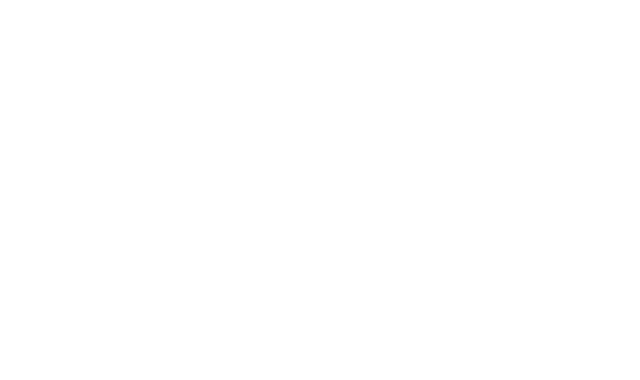
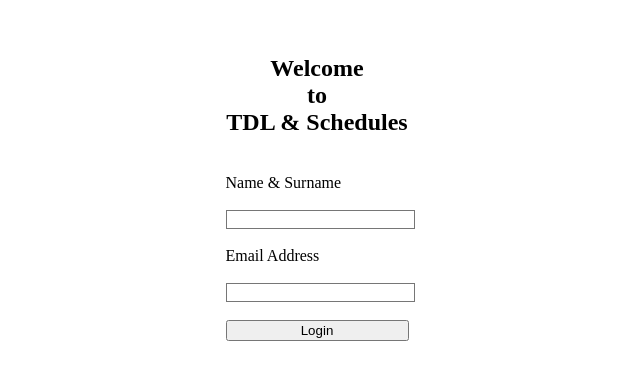
Before and after one commit to Musa-Ndhlovu/Capstone_Project, a React (Vite) app in the folder ToDo-App/: page / in a window 1280 px wide. Shown: the part 220-600 px from the top of the page, without its empty margins (323-963 px from the left). Built offline with nearby package versions, Linux system fonts and the light colour scheme.

Commit message:
App.jsx and LoginPage update

```diff
--- a/ToDo-App/src/App.jsx
+++ b/ToDo-App/src/App.jsx
@@ -9,27 +9,20 @@
 import ProfilePage from './ProfilePage'
 
 
+ function App() {
 
- const App = () => {
-
-  const [isAuthenticates, setIsAuthenticated] = useState (false)
-
-  return (
-
-    <nav>
+  return(
 
 
-      <Routes>
-      <Route path="/" element={<HomePage />} />
-        <Route path = "HomePage" element = {<HomePage />} />
-        <Route path = "LoginPage" element = {<LoginPage />} />
-        <Route path = "ProfilePage" element = {< ProfilePage />} />
-       </Routes>
+    <Routes>
+        <Route path="/" element={<LoginPage />} />
+        <Route path="/home" element={<HomePage />} />
+        <Route path = "/profile" element = {<ProfilePage />} />
+      </Routes>
 
 
-</nav>
   )
-}
+ }
 
 
 
--- a/ToDo-App/src/LoginPage.jsx
+++ b/ToDo-App/src/LoginPage.jsx
@@ -5,12 +5,13 @@
 
 
 const LoginPage = () => {
-    const [formData, setFormData] = useState ({name:'', number:'', email:''});
+    const [formData, setFormData] = useState ({name:'', email:''});
 
 
-    setFormData(prevState => ({ ...prevState, [name]:value}))
-    setFormData(prevState => ({ ...prevState, [number]:value}))
-    setFormData(prevState => ({ ...prevState, [email]:value}))
+const handleChange = (e) => {
+    const {name, value} = e.target;
+    setFormData((prevState) => ({ ...prevState, [name]: value}))
+}
 
 
 const handleSubmit = (e) => {
@@ -19,30 +20,51 @@
 }
 
 return (
-    <form onSubmit={handleSubmit}>
+
+    <div className = "flex items-center justify-center min-h-screen bg-blue-100">
+    <form
+    onSubmit={handleSubmit}
+    className = "bg-purple p-6 rounded-lg shadow-lg w-96">
+
+    <h2 className = "text-xl font-bold text-center mb-4">Welcome <br/>to <br/> TDL & Schedules</h2>
+
+    <br/>
+
+<label className = "block text-gray-700 font-medium mb-1">Name & Surname</label>
+<br/>
+
         <input
         type='text'
         name='name'
         value={formData.name}
         onChange={handleChange}
+        className = "w-full p-2 border border-gray-300 rounded-md focus:outline-none focus:ring-2 focus:ring-blue-500"
 />
 
-<input
-type='number'
-name='number'
-value={formData.number}
-onChange={handleChange}
-/>
+<br/><br />
+
+<label className = "block text-gray-700 font-medium mb-1">Email Address</label>
+<br />
 
 <input
 type='text'
-name='email address'
-value={formData.name}
+name='email'
+value={formData.email}
 onChange={handleChange}
+className = "w-full p-2 border border-gray-300 rounded-md focus:outline-none focus:ring-2 focus:ring-blue-500"
 />
 
-<button type='submit'>Login</button>
+<br/>
+<br />
+
+<button
+type="submit"
+className="w-full bg-blue-500 text-white font-medium py-2 mt-4 rounded-md hover:bg-blue-600 transition duration-300">
+ Login
+</button>
+
     </form>
+    </div>
 )
 
 }
```
